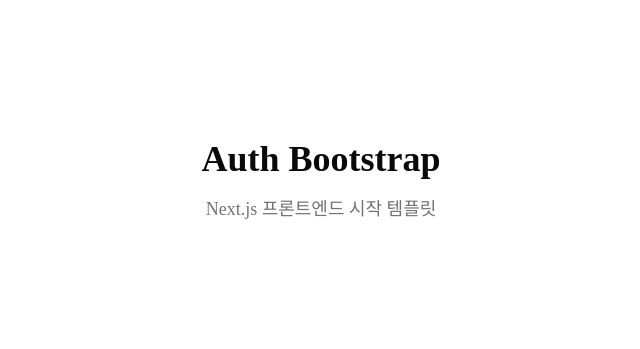
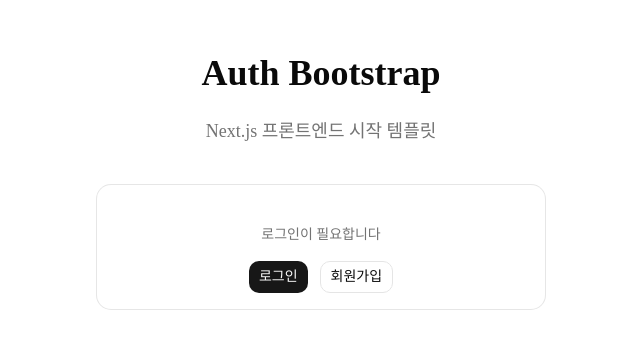
Before and after one commit to gyuha/nextjs-bootstrap, a Next.js app: page / in a window 1280 px wide. Shown: the part 219-568 px from the top of the page, without its empty margins (319-959 px from the left). Built offline with nearby package versions, Linux system fonts and the light colour scheme.

Commit message:
feat: add auth state display to home page

```diff
--- a/src/app/page.tsx
+++ b/src/app/page.tsx
@@ -1,10 +1,55 @@
+"use client";
+
+import Link from "next/link";
+import { Button } from "@/components/ui/button";
+import { Card, CardContent } from "@/components/ui/card";
+import { useAuthStore } from "@/features/auth/store/auth.store";
+
 export default function HomePage() {
+	const { isAuthenticated, user, clearUser } = useAuthStore();
+
 	return (
-		<main className="flex min-h-screen flex-col items-center justify-center p-8">
+		<main className="flex min-h-screen flex-col items-center justify-center gap-6 p-8">
 			<h1 className="text-4xl font-bold">Auth Bootstrap</h1>
-			<p className="mt-4 text-lg text-muted-foreground">
+			<p className="text-lg text-muted-foreground">
 				Next.js 프론트엔드 시작 템플릿
 			</p>
+
+			<Card className="mt-4 w-full max-w-md">
+				<CardContent className="pt-6">
+					{isAuthenticated && user ? (
+						<div className="space-y-4 text-center">
+							<p className="text-sm text-muted-foreground">현재 로그인 상태</p>
+							<p className="text-lg font-medium">
+								{user.name} ({user.email})
+							</p>
+							<Button variant="outline" onClick={clearUser}>
+								로그아웃
+							</Button>
+						</div>
+					) : (
+						<div className="space-y-4 text-center">
+							<p className="text-sm text-muted-foreground">
+								로그인이 필요합니다
+							</p>
+							<div className="flex gap-3 justify-center">
+								<Link
+									href="/login"
+									className="inline-flex items-center justify-center rounded-lg bg-primary text-primary-foreground px-2.5 h-8 text-sm font-medium hover:bg-primary/80"
+								>
+									로그인
+								</Link>
+								<Link
+									href="/signup"
+									className="inline-flex items-center justify-center rounded-lg border border-border bg-background px-2.5 h-8 text-sm font-medium hover:bg-muted hover:text-foreground"
+								>
+									회원가입
+								</Link>
+							</div>
+						</div>
+					)}
+				</CardContent>
+			</Card>
 		</main>
 	);
 }
```
